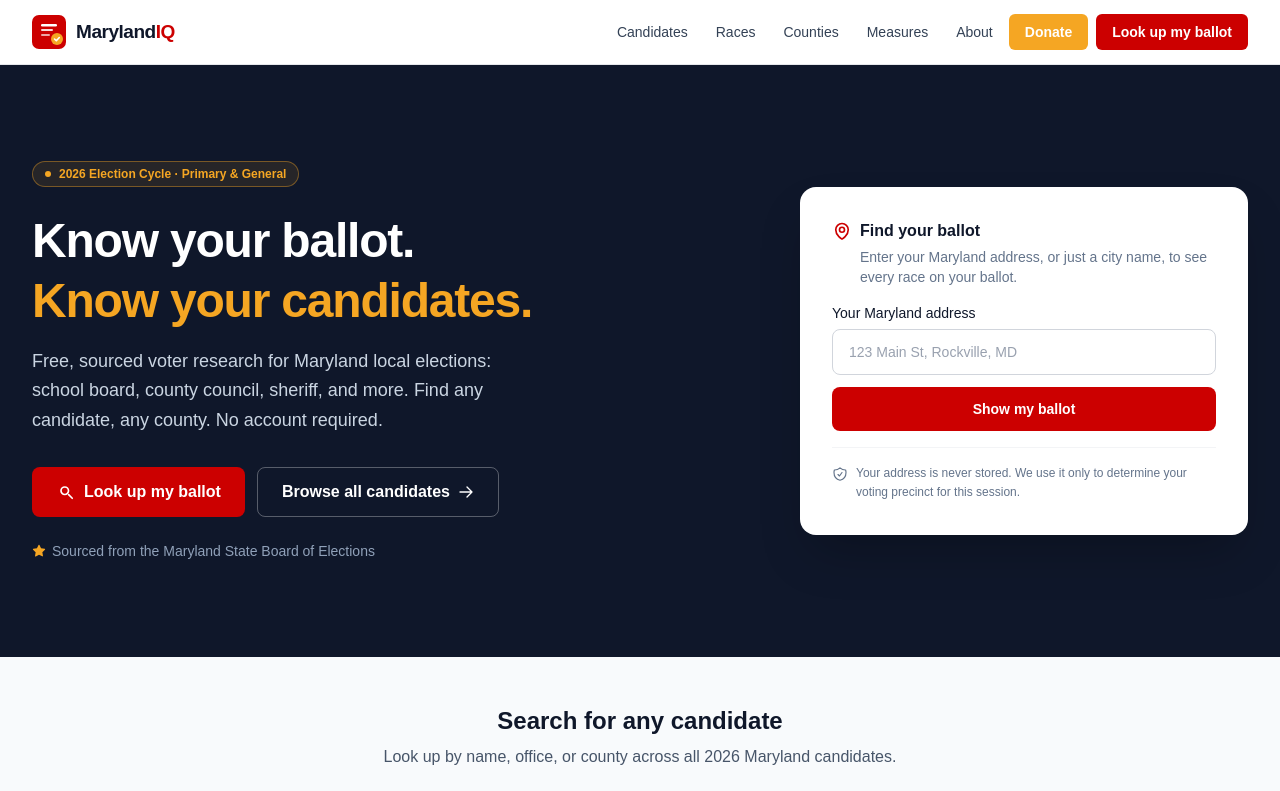
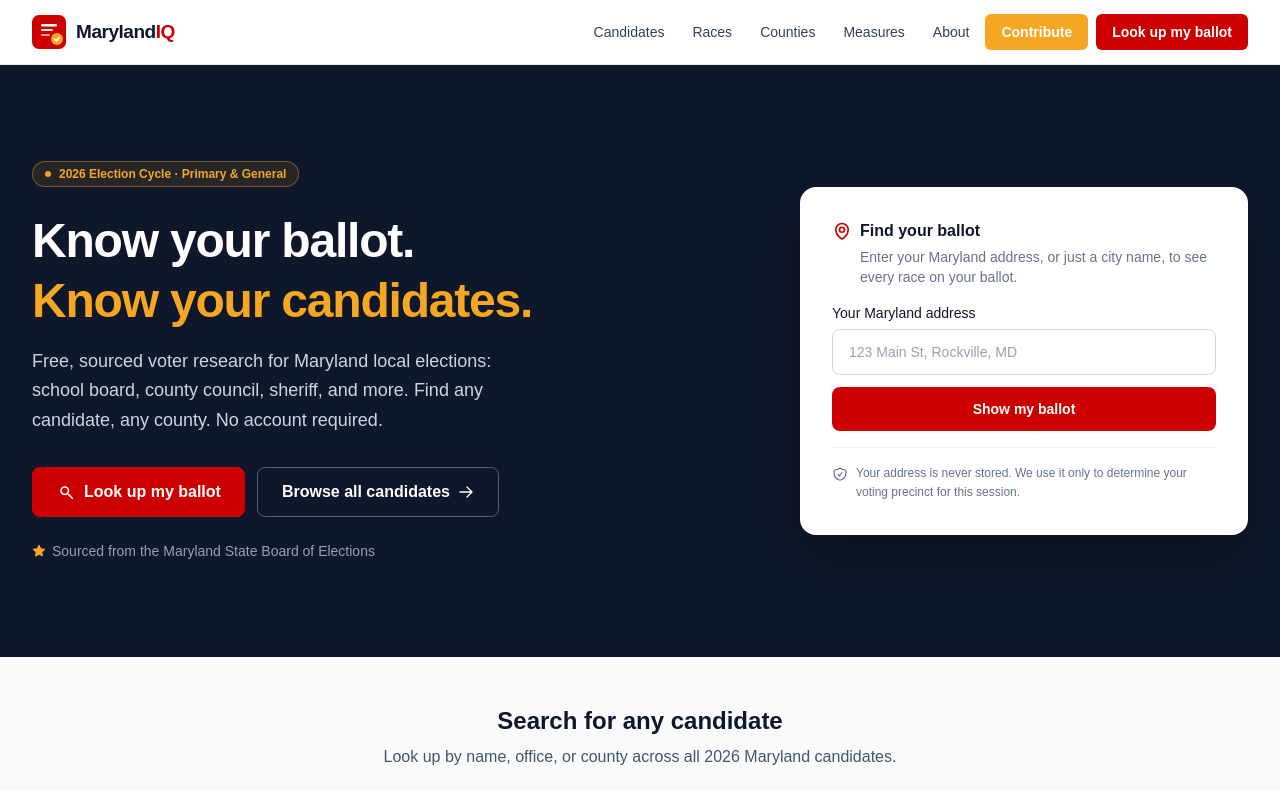
Before and after one commit to dmactrum08/MarylandIQ, a Next.js app in the folder frontend/: page / in a window 1280 px wide. Shown: the top 791 px of the page. Built offline with nearby package versions, Linux system fonts and the light colour scheme.

Commit message:
Rename Donate to Contribute in header nav

```diff
--- a/frontend/components/Header.tsx
+++ b/frontend/components/Header.tsx
@@ -46,7 +46,7 @@ export default function Header() {
                   href="/donate"
                   className="inline-block px-4 py-2 text-sm font-semibold text-white bg-[#F5A623] hover:bg-[#D97706] rounded-md transition-colors duration-150 cursor-pointer focus:outline-none focus:ring-2 focus:ring-[#F5A623] focus:ring-offset-1"
                 >
-                  Donate
+                  Contribute
                 </a>
               </li>
               <li className="ml-1">
@@ -114,7 +114,7 @@ export default function Header() {
                 onClick={() => setOpen(false)}
                 className="flex items-center justify-center w-full px-4 py-3 text-sm font-semibold text-white bg-[#F5A623] hover:bg-[#D97706] rounded-lg transition-colors duration-150 focus:outline-none focus:ring-2 focus:ring-[#F5A623] focus:ring-offset-2"
               >
-                Donate
+                Contribute
               </a>
               <a
                 href="/ballot"
```
Also changed, not shown: 1 other file (tests, documents, lock files or other folders).
